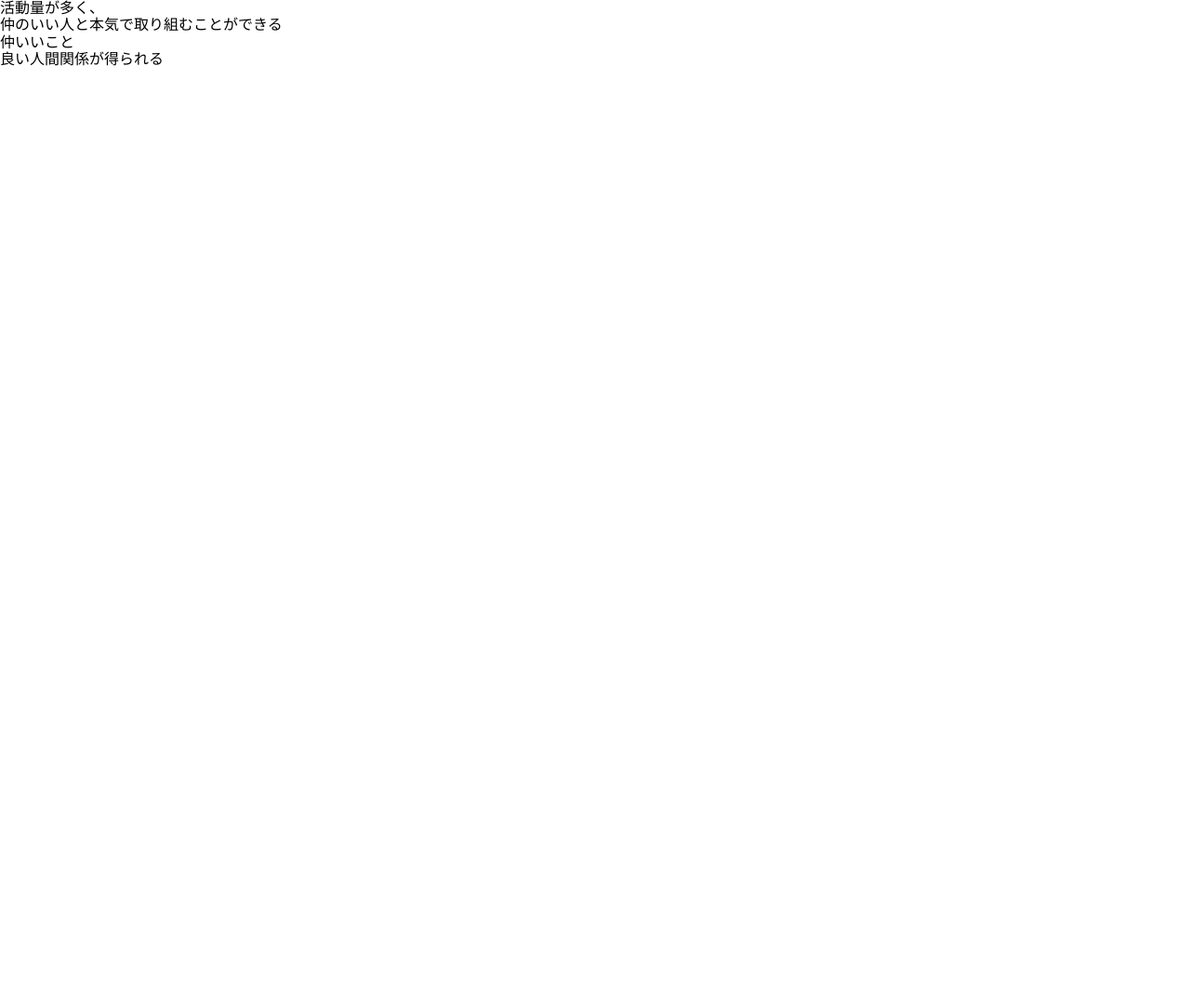
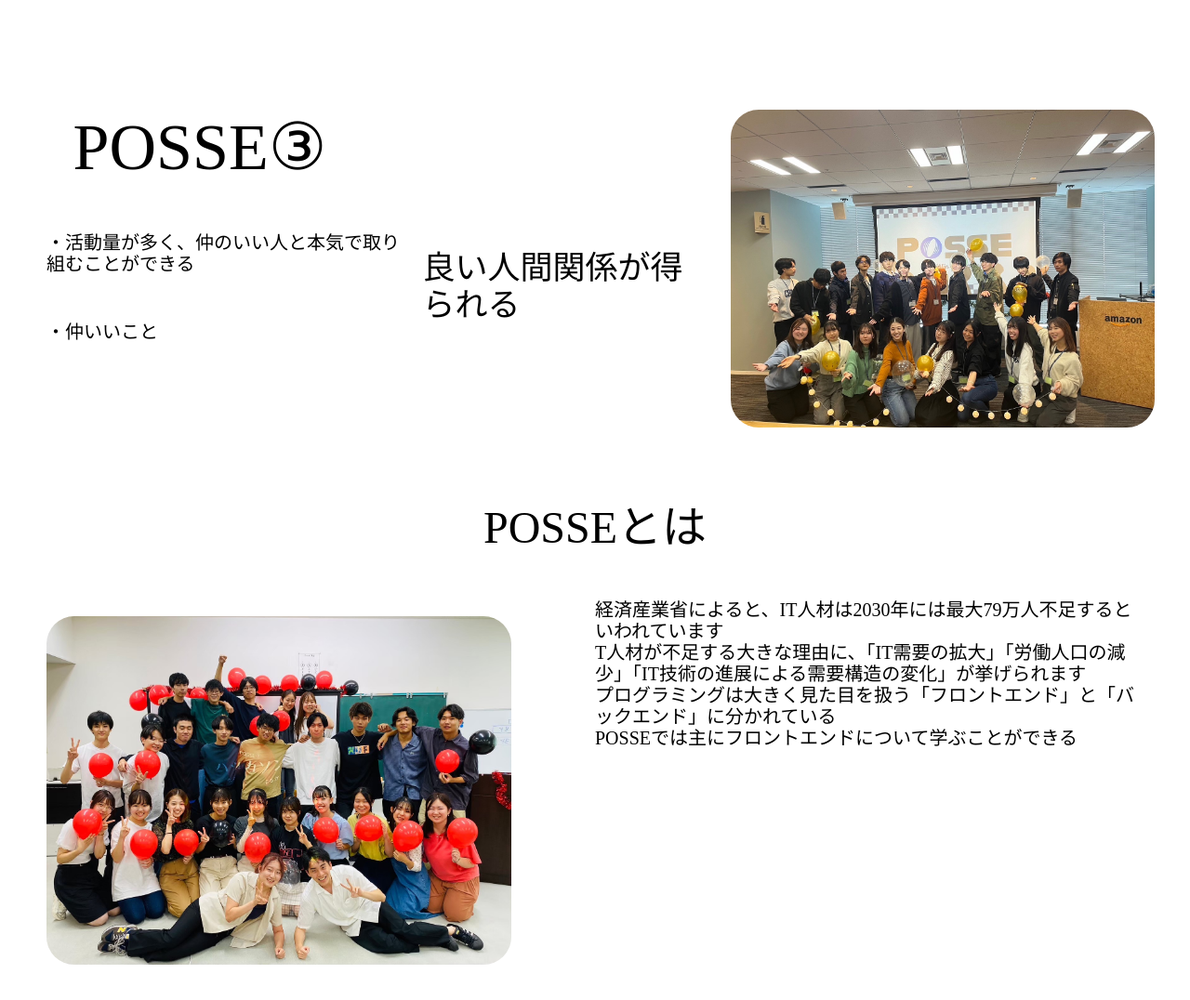
Before and after one commit to posse-ap/rookie_hackathon-202310-team3D, a plain HTML site: page yuzuki.html in a window 1280 px wide. Shown: the whole page at 93% size. Before the commit the page ends 800 px from the top, so only its background shows below. Drawn offline with Linux system fonts and the light colour scheme.

Commit message:
一個目はなんとなく

```diff
--- a/css/yuzuki.css
+++ b/css/yuzuki.css
@@ -0,0 +1,71 @@
+.scroll-up {
+    transform: translate(0,100px);
+    opacity: 0;
+    transition: 1s;
+}
+.scroll-up.on {
+    transform: translate(0,0);
+    opacity: 1.0;
+}
+
+.yuz-TOP {
+    margin-top: 80px;
+}
+.yuz-posse {
+    font-size: 70px;
+    padding-left: 10%;
+    padding-top: 5%;
+}
+.yuz-top {
+    width: 100%;
+    display: flex;
+}
+.yuz-hero {
+    width: 600px;
+    height: auto;
+    margin-top: 3%;
+    margin-right: 3%;
+    border-radius: 30px;
+    overflow: hidden;
+}
+.yuz-setu {
+    display: flex;
+    padding: 50px;
+    align-items: center;
+    gap: 10px;
+}
+.yuz-title {
+    font-size: 20px;
+}
+.yuz-ningen {
+    font-size: 35px;
+}
+.yuz-ULhero {
+    display: flex;
+    flex-direction: column;
+    gap: 50px;
+}
+
+.yuz-about {
+    margin-top: 80px;
+}
+.yuz-Pimg{
+    width: 500px;
+    height: auto;
+    margin-top: 3%;
+    margin-right: 3%;
+    border-radius: 30px;
+    overflow: hidden;
+}
+.yuz-P {
+    margin: 50px;
+    display: grid;
+    grid-template-columns: 50% 50%;
+}
+.yuz-Ptext {
+    font-size: 20px;
+}
+.yuz-ABOUTtitle {
+    font-size: 48px;
+    text-align: center;
+}
--- a/js/yuzuki.js
+++ b/js/yuzuki.js
@@ -0,0 +1,12 @@
+//スクロール
+window.addEventListener("scroll" , function () {
+    const scroll = Array.from(document.querySelectorAll(".scroll-up"));
+    scroll.forEach(element => {
+        const distance = element.offsetTop;
+        //elementの上端が、親要素の上端からどれだけ離れているかをで取得
+        const windowHeight = window.innerHeight;
+        if (window.scrollY > distance - windowHeight + 200) {
+            element.classList.add('on');
+        }
+    });
+});
--- a/yuzuki.html
+++ b/yuzuki.html
@@ -9,16 +9,38 @@
     <script src="./js/yuzuki.js" defer></script>
 </head>
 <body>
-    <div class="yuz-">
-        <ul class="yuz-title">
-            <li class="yuz-text">活動量が多く、<br>仲のいい人と本気で取り組むことができる</li>
-            <li class="yuz-text">仲いいこと</li>
+    <!-- ヒーローのやつ -->
+    <div class="yuz-TOP">
+        <div class="yuz-top">
+            <div class="yuz-desc">
+                <div class="yuz-posse">POSSE③</div>
+                <div class="yuz-setu">
+                    <ul class="yuz-ULhero">
+                        <li class="yuz-title">・活動量が多く、仲のいい人と本気で取り組むことができる</li>
+                        <li class="yuz-title">・仲いいこと</li>
                     </ul>
                     <div class="yuz-ningen">良い人間関係が得られる</div>
                 </div>
             </div>
             <div class="yuz-hero">
-    <img src="./img/yuz-hero.jpg" alt="">
+                <img src="./img/yuz-hro.jpg" alt="">
+            </div>
+        </div>
+    </div>
+
+    <!-- posseとは -->
+    <div class="yuz-about">
+        <div class="yuz-ABOUTtitle">POSSEとは</div>
+        <div class="yuz-P">
+            <div class="yuz-Pimg">
+                <img src="./img/yuz-posse.jpg" alt="">
+            </div>
+            <div class="yuz-Pdesc">
+                <p class="yuz-Ptext">経済産業省によると、IT人材は2030年には最大79万人不足するといわれています</p>
+                <p class="yuz-Ptext">T人材が不足する大きな理由に、「IT需要の拡大」「労働人口の減少」「IT技術の進展による需要構造の変化」が挙げられます</p>
+                <p class="yuz-Ptext">プログラミングは大きく見た目を扱う「フロントエンド」と「バックエンド」に分かれている
+                    <br>POSSEでは主にフロントエンドについて学ぶことができる</p>
+            </div>
         </div>
     </div>
 </body>
```
Also changed, not shown: img/yuz-posse.jpg (added). Lines whose indentation alone changed are shown as unchanged.
